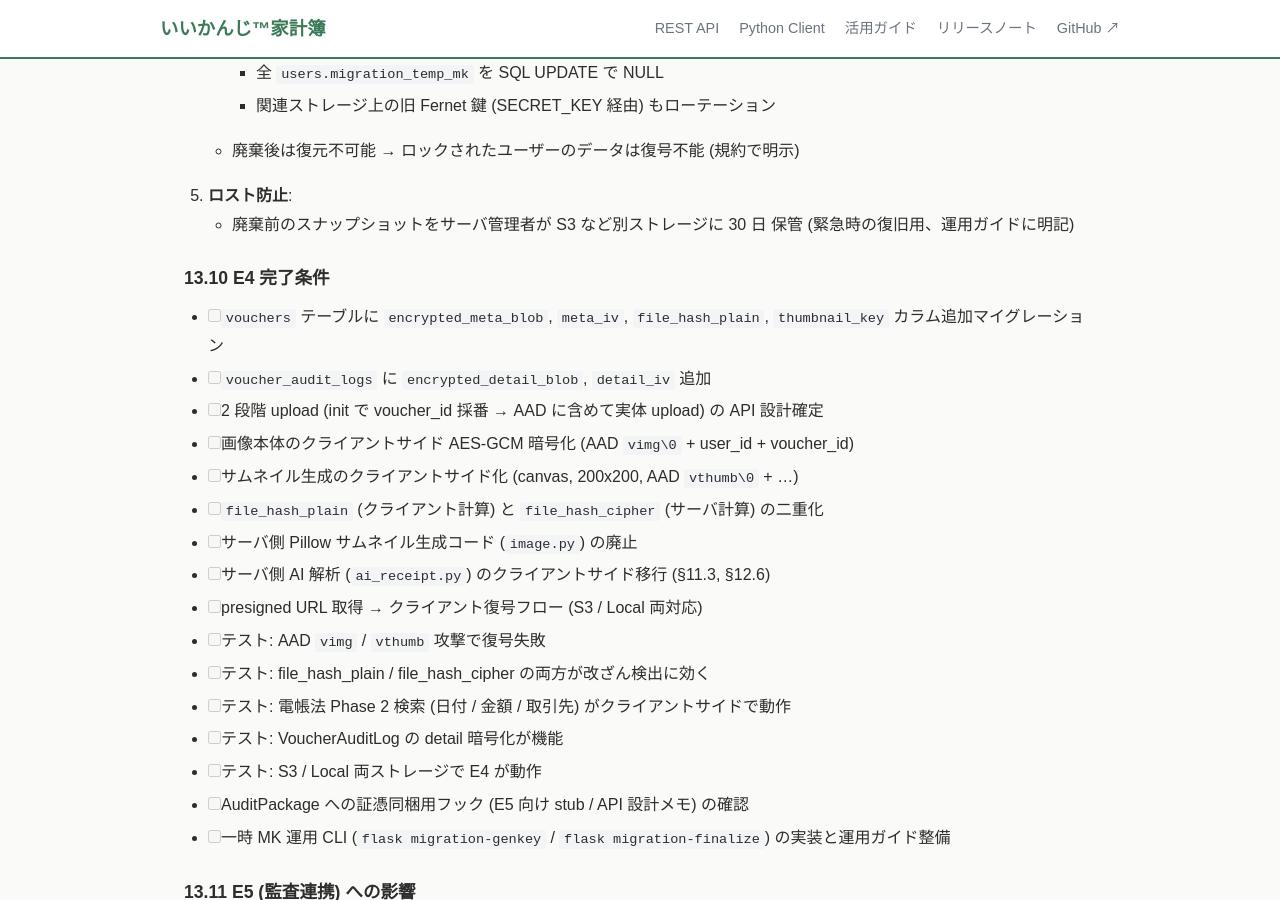
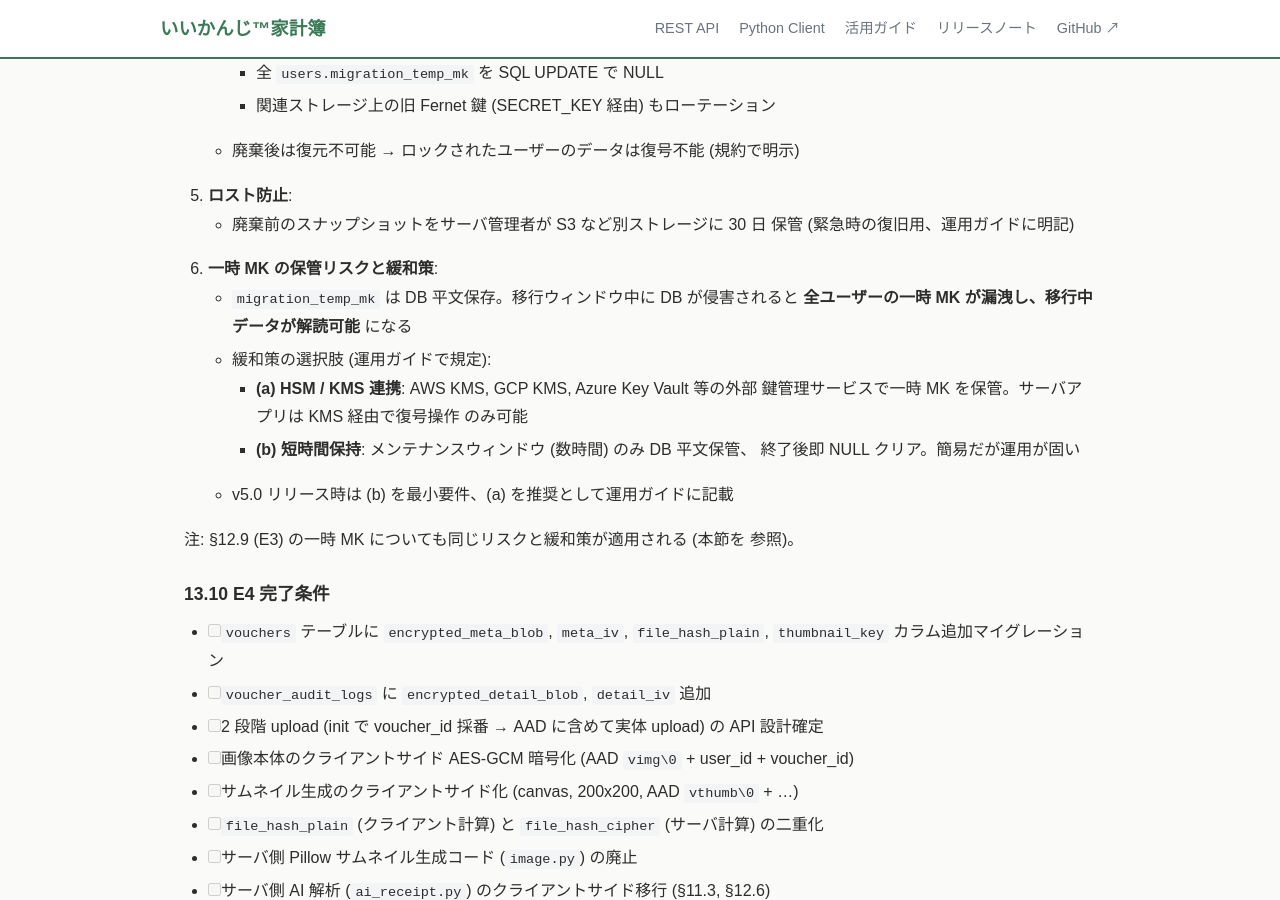
Before and after one commit to nananek/iikanji-kakeibo, a Jekyll site: the page built from docs/v5-e2ee/index.md, in a window 1280 px wide and 900 px high, scrolled down 41592 px. Built offline with Jekyll 4.4.1, drawn with Linux system fonts in a browser that asks for light colours.

Commit message:
fix(v5): PR #128 review 軽微 - 一時 MK の DB 平文保管リスクと緩和策を明記
claude-review (PR #128) approve 時の軽微指摘を merge 前に反映。

§13.9 に項目 6「一時 MK の保管リスクと緩和策」を追加:
- DB 侵害時に移行中データが解読可能になるリスクを明示
- (a) HSM / KMS 連携 (推奨)
- (b) 短時間保持 (最小要件、メンテナンスウィンドウ内のみ平文保管)
- v5.0 リリース時の運用ガイドで規定

§12.9 (E3) の一時 MK にも同じ緩和策が適用される旨を相互参照として明記。

Co-Authored-By: Claude Opus 4.7 (1M context) <noreply@anthropic.com>

```diff
--- a/docs/v5-e2ee/index.md
+++ b/docs/v5-e2ee/index.md
@@ -1747,6 +1747,19 @@ Phase E4 マイグレーション:
 5. **ロスト防止**:
    - 廃棄前のスナップショットをサーバ管理者が S3 など別ストレージに 30 日
      保管 (緊急時の復旧用、運用ガイドに明記)
+6. **一時 MK の保管リスクと緩和策**:
+   - `migration_temp_mk` は DB 平文保存。移行ウィンドウ中に DB が侵害されると
+     **全ユーザーの一時 MK が漏洩し、移行中データが解読可能** になる
+   - 緩和策の選択肢 (運用ガイドで規定):
+     - **(a) HSM / KMS 連携**: AWS KMS, GCP KMS, Azure Key Vault 等の外部
+       鍵管理サービスで一時 MK を保管。サーバアプリは KMS 経由で復号操作
+       のみ可能
+     - **(b) 短時間保持**: メンテナンスウィンドウ (数時間) のみ DB 平文保管、
+       終了後即 NULL クリア。簡易だが運用が固い
+   - v5.0 リリース時は (b) を最小要件、(a) を推奨として運用ガイドに記載
+
+注: §12.9 (E3) の一時 MK についても同じリスクと緩和策が適用される (本節を
+参照)。
 
 ### 13.10 E4 完了条件
 
```
